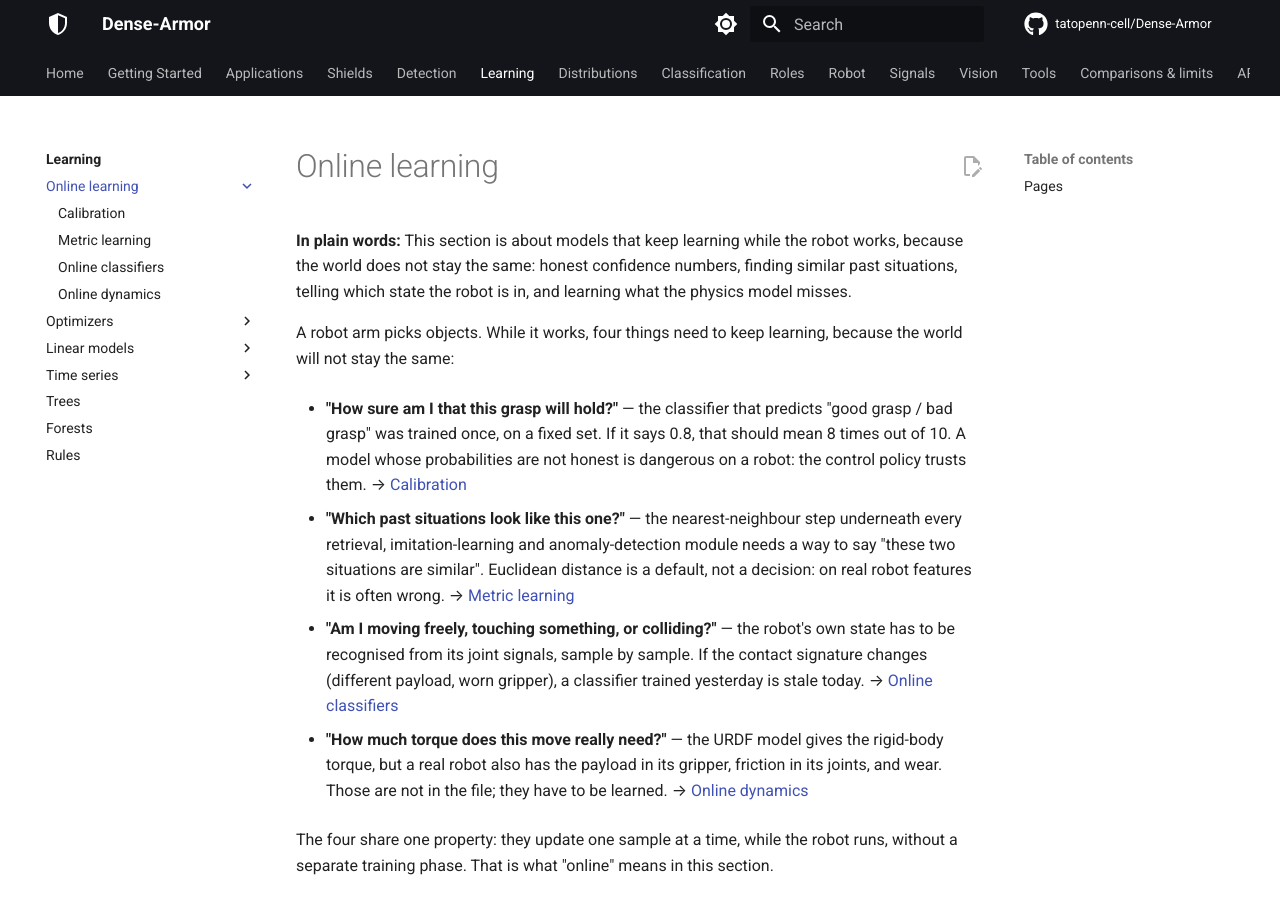
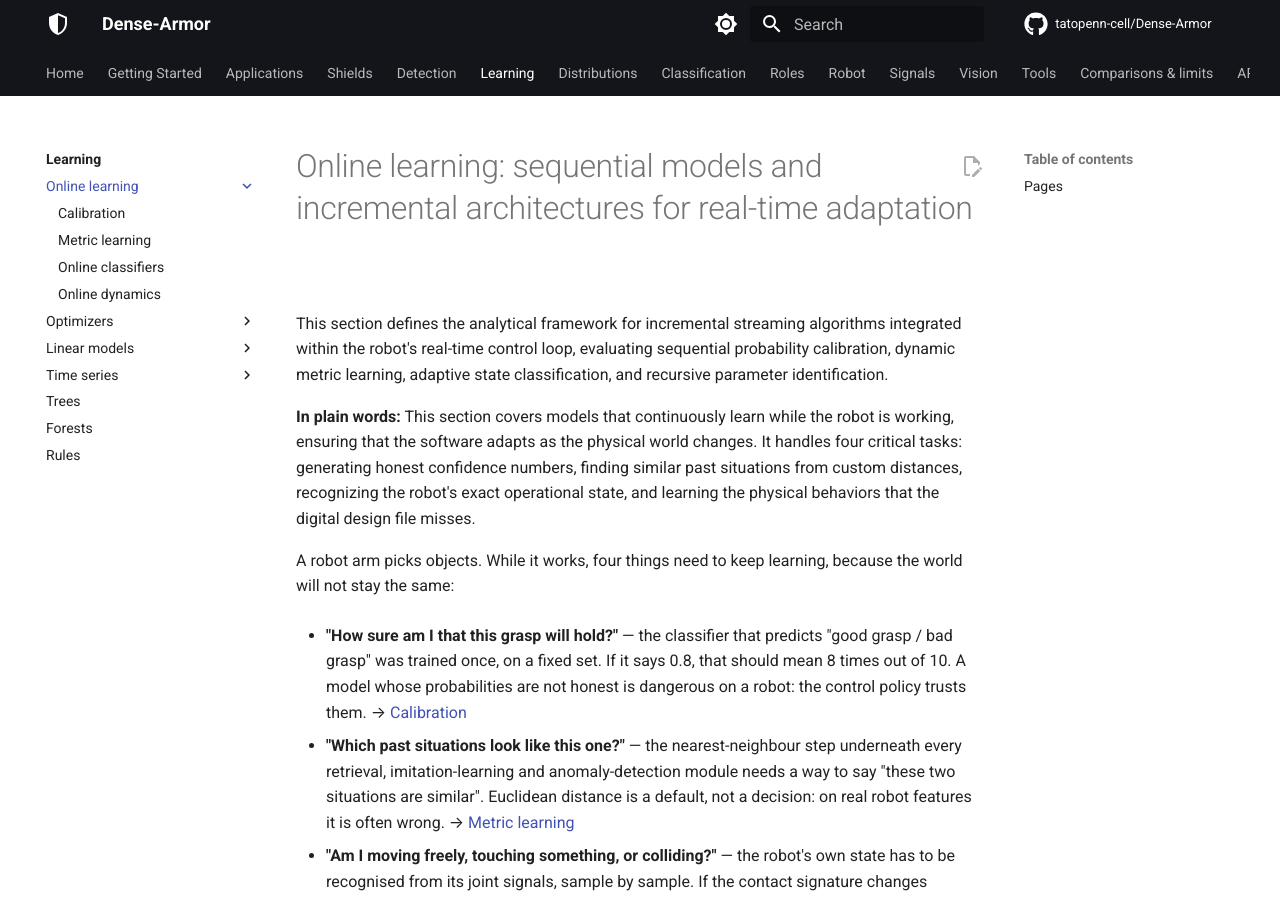
Before and after one commit to tatopenn-cell/Dense-Armor, an MkDocs documentation site: the page built from docs/learn/index.md, in a window 1280 px wide and 900 px high. Built offline with MkDocs 1.6.1 and Material for MkDocs 9.7.7, drawn with Linux system fonts in a browser that asks for light colours; comment, search, counter and statistics services are not loaded.

Commit message:
Revise online learning section for clarity and detail
Updated the section on online learning to clarify the focus on sequential models and incremental architectures for real-time adaptation. Enhanced the plain language explanation of the models' functionality and tasks.

```diff
--- a/docs/learn/index.md
+++ b/docs/learn/index.md
@@ -1,6 +1,9 @@
-# Online learning
+# Online learning: sequential models and incremental architectures for real-time adaptation
 
-**In plain words:** This section is about models that keep learning while the robot works, because the world does not stay the same: honest confidence numbers, finding similar past situations, telling which state the robot is in, and learning what the physics model misses.
+This section defines the analytical framework for incremental streaming algorithms integrated within the robot's real-time control loop, evaluating sequential probability calibration, dynamic metric learning, adaptive state classification, and recursive parameter identification.
+
+**In plain words:** This section covers models that continuously learn while the robot is working, ensuring that the software adapts as the physical world changes. It handles four critical tasks: generating honest confidence numbers, finding similar past situations from custom distances, recognizing the robot's exact operational state, and learning the physical behaviors that the digital design file misses.
+
 
 A robot arm picks objects. While it works, four things need to keep learning, because
 the world will not stay the same:
```
